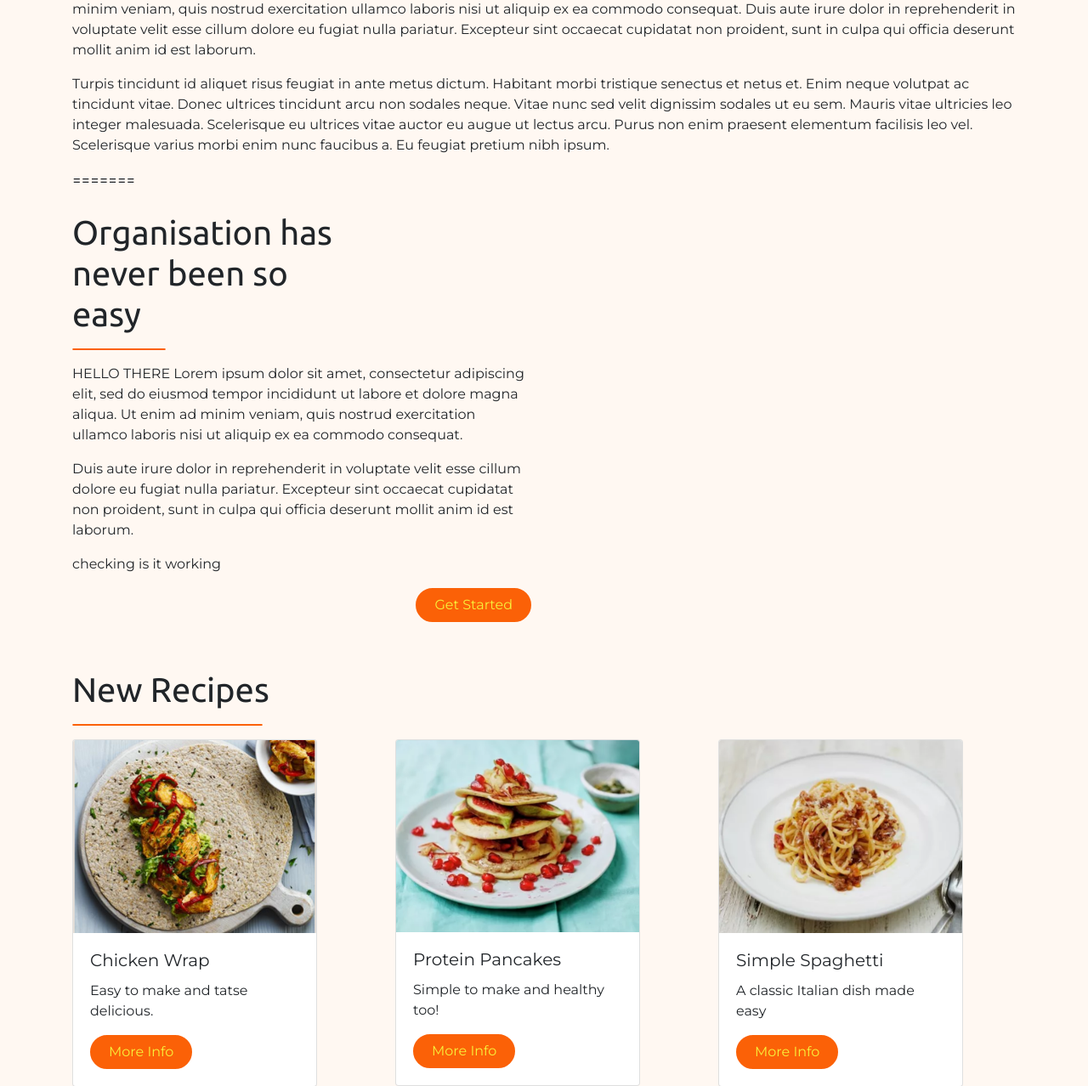
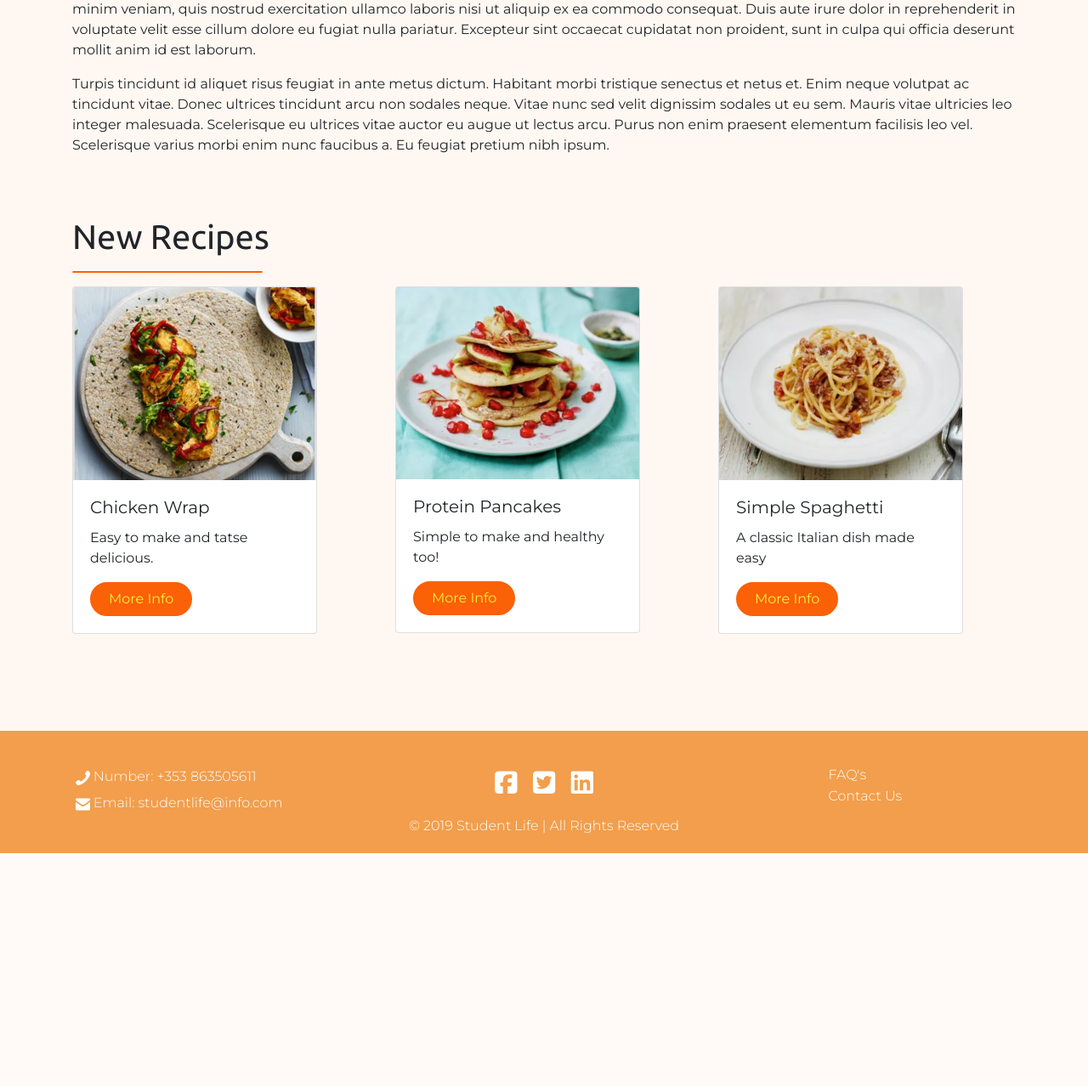
Before and after one commit to shaunagoodman/studentlife, a PHP site: page / in a window 1280 px wide. Shown: the part 781-2059 px from the top of the page at 85% size. After the commit the page ends 1785 px from the top, so only its background shows below. Run offline with PHP 8.4, Linux system fonts and the light colour scheme; some libraries are stand-ins or nearby versions.

Commit message:
Updating index
Updating index page

```diff
--- a/StudentLife/index.php
+++ b/StudentLife/index.php
@@ -99,19 +99,8 @@ and open the template in the editor.
                     lectus arcu. Purus non enim praesent elementum facilisis leo vel. Scelerisque varius morbi enim nunc faucibus a.
                     Eu feugiat pretium nibh ipsum. </p>
 
-=======
-            <div class="row" >
 
-                <div class="col-lg-6" >
-                    <h1 class="home-title1" > Organisation has never been so easy</h1>
-                    <hr align="left" >
-                    <p>HELLO THERE Lorem ipsum dolor sit amet, consectetur adipiscing elit, sed do eiusmod tempor incididunt ut labore et dolore magna aliqua. Ut enim ad minim veniam, quis nostrud exercitation ullamco laboris nisi ut aliquip ex ea commodo consequat. </p>
-                    <p>Duis aute irure dolor in reprehenderit in voluptate velit esse cillum dolore eu fugiat nulla pariatur. Excepteur sint occaecat cupidatat non proident, sunt in culpa qui officia deserunt mollit anim id est laborum.</p>
-                    <p>checking is it working</p>
-                    <button class="btn btn-light" href="#" style="float: right;"> Get Started</button>
-
-
-            </div>
+                <div class="row">
 
                     <div class="col-lg-12">
                         <h1 class="home-title1"> New Recipes</h1>
@@ -158,18 +147,12 @@ and open the template in the editor.
 
                     </div>
 
-
-
-
-
-
-
-            <!--   <button class="btn btn-light" href="#" style="float: right;"> Get Started</button> -->
+                </div>
+            </div>
+        </div>
 
     </div>
 
-
-    </div>
 
 
 
```
Lines whose indentation alone changed are shown as unchanged.
